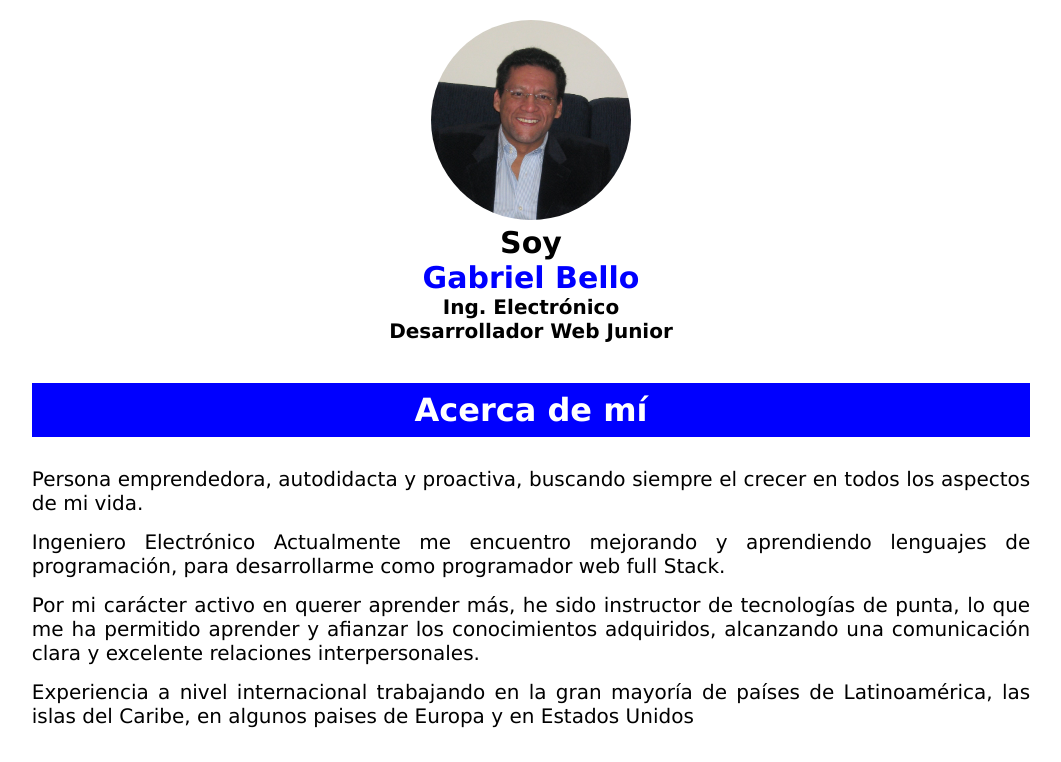
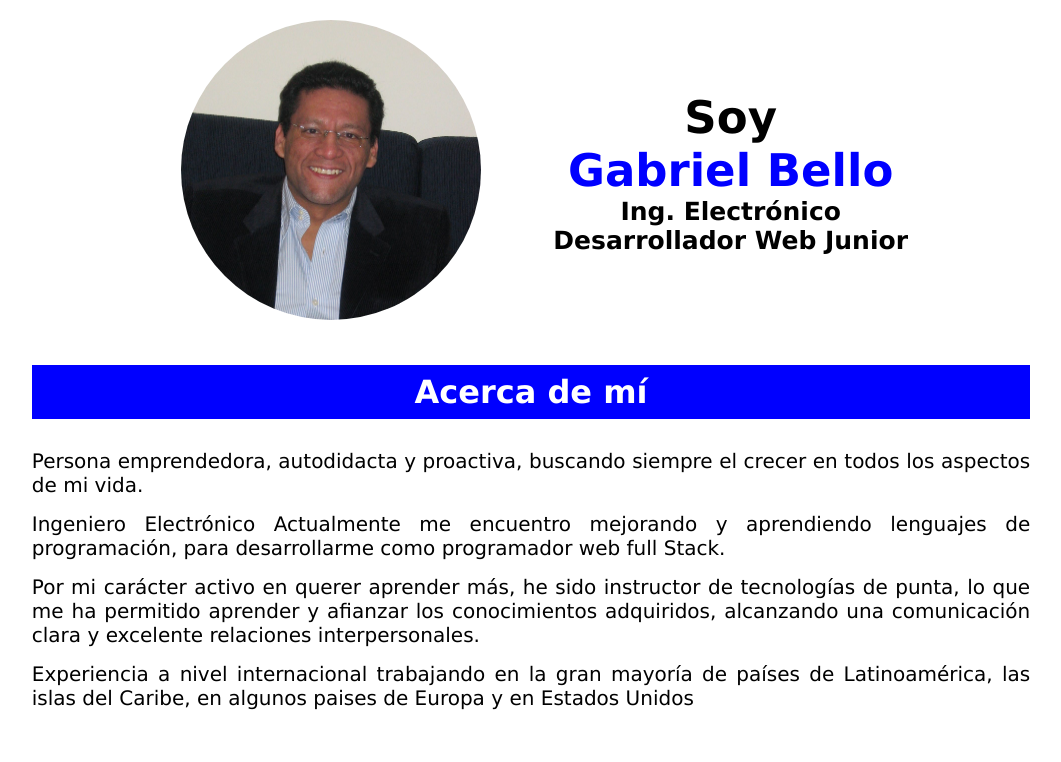
Before and after one commit to Gabego/GBG-portafolio, a plain HTML site: page index.html in a window 1280 px wide. Shown: the top 762 px of the page, without its empty margins (109-1170 px from the left). Drawn offline with Linux system fonts and the light colour scheme.

Commit message:
Version 2.3

```diff
--- a/index.html
+++ b/index.html
@@ -12,17 +12,17 @@
 
 <body>
   <section class="header section">
-    <div class="header__pic">
-      <img class="pic" src="./assets/GBG.jpg" alt="" />
+    <div class="header__item">
+      <img class="header__pic" src="./assets/GBG.jpg" alt="" />
     </div>
-    <div>
+    <div class="header__item">
       <div class="name">
         <h2 class="name__soy">Soy</h2>
         <h1 class="name__name">Gabriel Bello</h1>
       </div>
       <div class="profession">
-        <h4 class="professino__1">Ing. Electrónico</h3>
-          <h4 class="professino__2">Desarrollador Web Junior</h4>
+        <h4 class="profession__1">Ing. Electrónico</h3>
+          <h4 class="profession__2">Desarrollador Web Junior</h4>
       </div>
     </div>
   </section>
--- a/style.css
+++ b/style.css
@@ -20,7 +20,7 @@ body {
     flex-direction: column;
 
 }
-.pic {
+.header__pic {
     width: 200px;
     height: 200px;
     border-radius: 50%;
@@ -114,12 +114,36 @@ body {
         margin: 20px 10%;
         font-size: 18px;
     }
+
     .title {
         background: blue;
         color: white;
         font-size: 1.6em ;
         font-weight: 900;
         padding: 8px 5px;
+    }
+    .header {
+        display: flex;
+        flex-direction: row;
+        justify-content: center;
+        align-items: center;
+    }
+    .header__item {
+        width: 40%;
+        align-items: center;
+    }
+    .header__pic {
+        width: 250px;
+        height: 250px;
+        border-radius: 50%;
+    }
+    .name {
+        font-size: 25px;
+        font-weight: 700;
+    }
+    .profession {
+        font-size: 20px;
+        font-weight: 600;
     }
     .experience__container {
         display: flex;
@@ -170,6 +194,27 @@ body {
         font-size: 20px;
         font-family: 'Lucida Sans', Geneva, Verdana, sans-serif;
     }
+    .header {
+        display: flex;
+        flex-direction: row;
+        justify-content: center;
+        align-items: center;
+    }
+    .header__item {
+        width: 40%;
+        align-items: center;
+    }
+    .header__pic {
+        width: 300px;
+        height: 300px;
+    }    .name {
+        font-size: 30px;
+        font-weight: 800;
+    }
+    .profession {
+        font-size: 25px;
+        font-weight: 700;
+    }
     .experience__container {
         display: flex;
         flex-direction: row;
```
